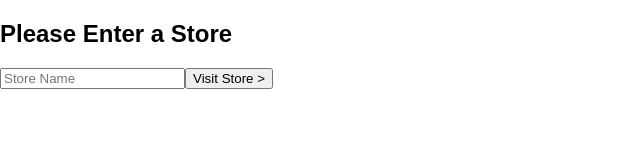
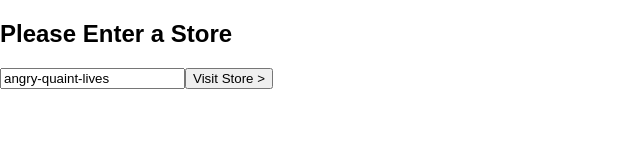
Before and after one commit to cmwint/react-tutorial, a React (Create React App) app in the folder catch-of-the-day/: page / in a window 1280 px wide. Shown: the top 160 px of the page, without its empty margins (0-640 px from the left). Built offline with nearby package versions, Linux system fonts and the light colour scheme.

Commit message:
Add helpers file and randomize store name on load

```diff
--- a/catch-of-the-day/src/components/StorePicker.js
+++ b/catch-of-the-day/src/components/StorePicker.js
@@ -1,4 +1,5 @@
 import React from 'react';
+import { getFunName } from '../helpers';
 
 // creating first component, with ES6 classes
 // capitalize all components
@@ -26,7 +27,7 @@ class StorePicker extends React.Component{
           {/* But you can't return a comment at the top level */}
           {/* They can either go inside or below! */}
           <h2>Please Enter a Store</h2>
-          <input type="text" required placeholder="Store Name" />
+          <input type="text" required placeholder="Store Name" defaultValue={getFunName()} />
           <button type="submit">Visit Store ></button>
 
         </form>
--- /dev/null
+++ b/catch-of-the-day/src/helpers.js
@@ -0,0 +1,23 @@
+export function formatPrice (cents){
+    return '$' + ( (cents / 100).toFixed(2).replace(/\B(?=(\d{3})+(?!\d))/g, ",") );
+}
+export function rando (arr){
+    return arr[Math.floor(Math.random() * arr.length)];
+}
+
+export function slugify (text){
+    return text.toString().toLowerCase()
+      .replace(/\s+/g, '-')           // Replace spaces with -
+      .replace(/[^\w\-]+/g, '')       // Remove all non-word chars
+      .replace(/\-\-+/g, '-')         // Replace multiple - with single -
+      .replace(/^-+/, '')             // Trim - from start of text
+      .replace(/-+$/, '');            // Trim - from end of text
+}
+
+export function getFunName (){
+  var adjectives = ['adorable', 'beautiful', 'clean', 'drab', 'elegant', 'fancy', 'glamorous', 'handsome', 'long', 'magnificent', 'old-fashioned', 'plain', 'quaint', 'sparkling', 'ugliest', 'unsightly', 'angry', 'bewildered', 'clumsy', 'defeated', 'embarrassed', 'fierce', 'grumpy', 'helpless', 'itchy', 'jealous', 'lazy', 'mysterious', 'nervous', 'obnoxious', 'panicky', 'repulsive', 'scary', 'thoughtless', 'uptight', 'worried'];
+
+  var nouns = ['women', 'men', 'children', 'teeth', 'feet', 'people', 'leaves', 'mice', 'geese', 'halves', 'knives', 'wives', 'lives', 'elves', 'loaves', 'potatoes', 'tomatoes', 'cacti', 'foci', 'fungi', 'nuclei', 'syllabuses', 'analyses', 'diagnoses', 'oases', 'theses', 'crises', 'phenomena', 'criteria', 'data'];
+
+  return `${adjectives[Math.floor(Math.random() * adjectives.length)]}-${adjectives[Math.floor(Math.random() * adjectives.length)]}-${nouns[Math.floor(Math.random() * nouns.length)]}`;
+}
--- a/catch-of-the-day/src/index.js
+++ b/catch-of-the-day/src/index.js
@@ -30,8 +30,10 @@ const Main = () => {
 	return(
 		<BrowserRouter>
 			<Switch>
-				{/* When the the url exactly matches the home/main page */}
-				{/* show the store picker component */}
+				{/* When the the url exactly matches
+					the home/main page
+
+				show the store picker component */}
 				<Route exact path="/" component={StorePicker} />
 				<Route path="/store/:storeId" component={App} />
 				<Route component={NotFound} />
```
